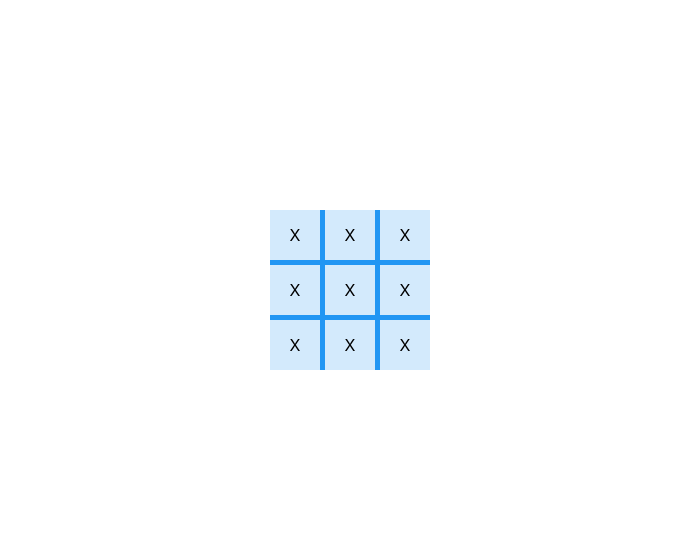
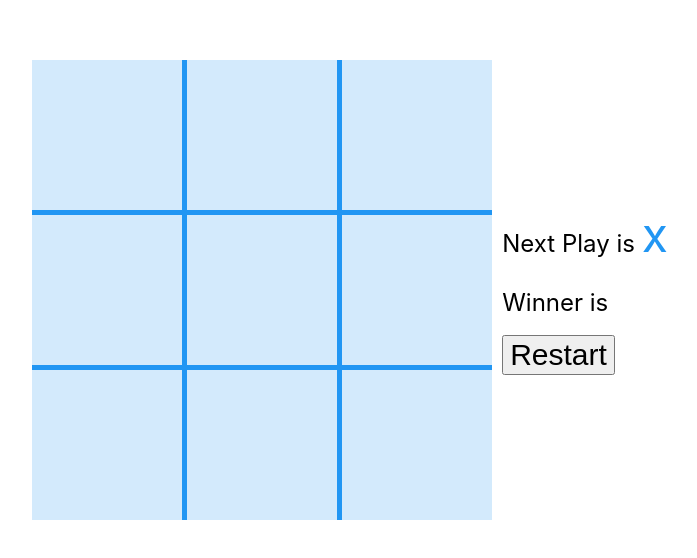
Before and after one commit to DnyaneshD/tictactoe-new, a React (Create React App) app: page / in a window 1280 px wide. Shown: the part 110-668 px from the top of the page, without its empty margins (290-987 px from the left). Built offline with nearby package versions, Linux system fonts and the light colour scheme.

Commit message:
rules with result

```diff
--- a/src/App.css
+++ b/src/App.css
@@ -8,3 +8,10 @@
 
   height: 100vh;
 }
+
+@media (max-width: 700px) {
+  .App {
+    display: flex;
+    flex-direction: column;
+  }
+}
--- a/src/Box/Box.css
+++ b/src/Box/Box.css
@@ -2,7 +2,16 @@
   display: grid;
   place-items: center;
 
-  height: 50px;
-  width: 50px;
+  height: 150px;
+  width: 150px;
   background-color: rgba(255, 255, 255, 0.8);
+  font-weight: 600;
+  font-size: 50px;
 }
+
+@media (max-width: 700px) {
+  .box {
+    height: 100px;
+    width: 100px;
+  }
+}
--- a/src/Box/Box.tsx
+++ b/src/Box/Box.tsx
@@ -1,8 +1,19 @@
-import React from "react";
 import "./Box.css";
 
-const Box = () => {
-  return <div className="box">X</div>;
+const Box = ({
+  id,
+  state,
+  handleBoxClick,
+}: {
+  id: number;
+  state: "x" | "o" | null;
+  handleBoxClick: (id: number) => void;
+}) => {
+  return (
+    <div className="box" onClick={() => handleBoxClick(id)}>
+      {state}
+    </div>
+  );
 };
 
 export default Box;
--- a/src/BoxWrapper/BoxWrapper.css
+++ b/src/BoxWrapper/BoxWrapper.css
@@ -1,7 +1,28 @@
 .border-wrapper {
   display: grid;
   grid-template-columns: 1fr 1fr 1fr;
-
   background-color: #2196f3;
   gap: 5px;
 }
+
+.result-wrapper {
+  margin-left: 10px;
+  font-size: 24px;
+}
+
+.large-font {
+  font-size: 48px;
+}
+
+.result-color {
+  color: forestgreen;
+}
+
+.next-move-color {
+  color: #2196f3;
+}
+
+.reset-button {
+  font-size: 30px;
+  margin-top: 12px;
+}
--- a/src/BoxWrapper/BoxWrapper.tsx
+++ b/src/BoxWrapper/BoxWrapper.tsx
@@ -1,20 +1,65 @@
-import React from "react";
+import { useState } from "react";
 import Box from "../Box/Box";
 import "./BoxWrapper.css";
+import checkWinner from "../Rules";
 
 const BoxWrapper = () => {
+  const [currentPlayer, setCurrePlayer] = useState<"x" | "o">("x");
+  const [winner, setWinner] = useState<"x" | "o" | null>(null);
+  const [boardState, setBoardState] = useState(Array(9).fill(null));
+
+  function handleBoxClick(id: number) {
+    if (winner) {
+      return;
+    }
+
+    const newBoardState = boardState.map((boxState, index) => {
+      if (id === index) {
+        return currentPlayer;
+      }
+
+      return boxState;
+    });
+
+    setBoardState(newBoardState);
+    setCurrePlayer(currentPlayer === "x" ? "o" : "x");
+    const result = checkWinner(newBoardState);
+    if (result) {
+      setWinner(result);
+    }
+  }
+
+  function handleRestart() {
+    setBoardState(Array(9).fill(null));
+    setWinner(null);
+  }
+
   return (
-    <div className="border-wrapper">
-      <Box />
-      <Box />
-      <Box />
-      <Box />
-      <Box />
-      <Box />
-      <Box />
-      <Box />
-      <Box />
-    </div>
+    <>
+      <div className="border-wrapper">
+        <Box id={0} state={boardState[0]} handleBoxClick={handleBoxClick} />
+        <Box id={1} state={boardState[1]} handleBoxClick={handleBoxClick} />
+        <Box id={2} state={boardState[2]} handleBoxClick={handleBoxClick} />
+        <Box id={3} state={boardState[3]} handleBoxClick={handleBoxClick} />
+        <Box id={4} state={boardState[4]} handleBoxClick={handleBoxClick} />
+        <Box id={5} state={boardState[5]} handleBoxClick={handleBoxClick} />
+        <Box id={6} state={boardState[6]} handleBoxClick={handleBoxClick} />
+        <Box id={7} state={boardState[7]} handleBoxClick={handleBoxClick} />
+        <Box id={8} state={boardState[8]} handleBoxClick={handleBoxClick} />
+      </div>
+      <div className="result-wrapper">
+        <div>
+          Next Play is{" "}
+          <span className="large-font next-move-color">{currentPlayer}</span>
+        </div>
+        <div>
+          Winner is <span className="large-font result-color">{winner}</span>
+        </div>
+        <button className="reset-button" onClick={handleRestart}>
+          Restart
+        </button>
+      </div>
+    </>
   );
 };
 
--- /dev/null
+++ b/src/Rules.ts
@@ -0,0 +1,23 @@
+function checkWinner(state: any[]): "x" | "o" | null {
+  const lines = [
+    [0, 1, 2],
+    [3, 4, 5],
+    [6, 7, 8],
+    [0, 3, 6],
+    [1, 4, 7],
+    [2, 5, 8],
+    [0, 4, 8],
+    [2, 4, 6],
+  ];
+
+  for (let index = 0; index < lines.length; index++) {
+    const [a, b, c] = lines[index];
+    if (state[a] && state[a] === state[b] && state[a] === state[c]) {
+      return state[a];
+    }
+  }
+
+  return null;
+}
+
+export default checkWinner;
```
Also changed, not shown: 1 other file (tests, documents, lock files or other folders).
